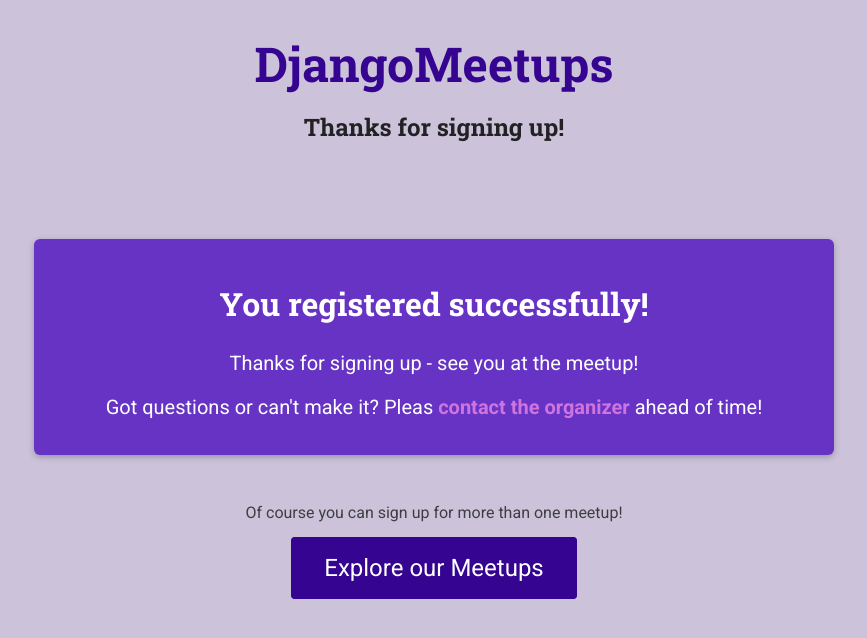
After one commit to milenkoanicic/django_course_site, a Django app: a page that uses meetups/templates/meetups/registration-success.html in a window 1280 px wide. The commit adds this page. Shown: the top 638 px of the page, without its empty margins (206-1073 px from the left). Run offline with Django 4.2, Linux system fonts and the light colour scheme; data comes from the database, SQL or seed files in the repository; both versions use the stored data as it was after the commit.

Commit message:
completed course

```diff
--- a/django_course_site/urls.py
+++ b/django_course_site/urls.py
@@ -17,8 +17,10 @@ from django.contrib import admin
 from django.urls import path, include
 from django.conf.urls.static import static
 from django.conf import settings
+from django.views.generic.base import RedirectView
 
 urlpatterns = [
     path('admin/', admin.site.urls),
-    path('', include('meetups.urls'))
+    path('', RedirectView.as_view(url='/meetups')),
+    path('meetups/', include('meetups.urls'))
 ] + static(settings.MEDIA_URL, document_root=settings.MEDIA_ROOT)
--- /dev/null
+++ b/meetups/forms.py
@@ -0,0 +1,4 @@
+from django import forms
+
+class RegistrationForm(forms.Form):
+    email = forms.EmailField(label='Your email')
--- /dev/null
+++ b/meetups/static/meetups/styles/registration-confirmation.css
@@ -0,0 +1,37 @@
+main {
+    text-align: center;
+  }
+
+  #confirmation {
+    max-width: 50rem;
+    margin: 3rem auto;
+    box-shadow: 0 2px 6px rgba(0, 0, 0, 0.25);
+    padding: 1rem;
+    background-color: #6633c4;
+    border-radius: 6px;
+    color: white
+  }
+
+  #confirmation h2 {
+    color: inherit;
+    font-size: 2rem;
+  }
+
+  #confirmation p {
+    font-size: 1.25rem;
+  }
+
+  #confirmation p a {
+    color: #cf74df;
+    text-decoration: none;
+    font-weight: bold;
+  }
+
+  #continue p {
+    margin: 2rem 0;
+  }
+
+  #continue .btn {
+    font-size: 1.5rem;
+    padding: 1rem 2rem;
+  }
--- /dev/null
+++ b/meetups/templates/meetups/registration-success.html
@@ -0,0 +1,26 @@
+{% extends 'meetups/base/base.html' %}
+
+{% load static %}
+
+{% block title %}You registered successfully!{% endblock %}
+
+{% block site_css %}
+<link rel="stylesheet" href="{% static 'meetups/styles/registration-confirmation.css' %}">
+{% endblock %}
+
+{% block main_heading %}
+Thanks for signing up!
+{% endblock %}
+
+{% block body %}
+<section id="confirmation">
+    <h2>You registered successfully!</h2>
+    <p>Thanks for signing up - see you at the meetup!</p>
+    <p>Got questions or can't make it? Pleas <a href="mailto:{{ organizer_email }}">contact the organizer</a> ahead of time!</p>
+</section>
+
+<section id="continue">
+    <p>Of course you can sign up for more than one meetup!</p>
+    <p><a href="/meetups/" class="btn">Explore our Meetups</a></p>
+</section>
+{% endblock %}
--- a/meetups/urls.py
+++ b/meetups/urls.py
@@ -3,6 +3,7 @@ from django.urls import path
 from . import views
 
 urlpatterns = [
-    path('meetups/', views.index, name='all-meetups'), # our-domain.com/meetups
-    path('meetups/<slug:meetup_slug>', views.meetup_details, name='meetup-detail'), # our-domain.com/meetups/<dynamic-path-segment>
+    path('', views.index, name='all-meetups'), # our-domain.com/meetups
+    path('<slug:meetup_slug>/success', views.confirm_registration, name='confirm-registration'),
+    path('<slug:meetup_slug>', views.meetup_details, name='meetup-detail'), # our-domain.com/meetups/<dynamic-path-segment>
 ]
--- a/meetups/views.py
+++ b/meetups/views.py
@@ -1,6 +1,8 @@
-from django.shortcuts import render
+from django.shortcuts import render, redirect
 
-from .models import Meetup
+from .forms import RegistrationForm
+
+from .models import Meetup, Participant
 
 # Create your views here.
 
@@ -13,11 +15,28 @@ def index(request):
 def meetup_details(request, meetup_slug):
     try:
         selected_meetup = Meetup.objects.get(slug=meetup_slug)
+        if request.method == 'GET':
+            registration_form = RegistrationForm()
+        else:
+            registration_form = RegistrationForm(request.POST)
+            if registration_form.is_valid():
+                user_email = registration_form.cleaned_data['email']
+                participant, _ = Participant.objects.get_or_create(email=user_email)
+                selected_meetup.participants.add(participant)
+                return redirect('confirm-registration', meetup_slug=meetup_slug)
+
         return render(request, 'meetups/meetup-details.html', {
-            'meetup_found': True,
-            'meetup': selected_meetup
-        })
+                'meetup_found': True,
+                'meetup': selected_meetup,
+                'form': registration_form
+            })
     except Exception as exc:
         return render(request, 'meetups/meetup-details.html', {
             'meetup_found': False
         })
+
+def confirm_registration(request, meetup_slug):
+    meetup = Meetup.objects.get(slug=meetup_slug)
+    return render(request, 'meetups/registration-success.html', {
+        'organizer_email': meetup.organizer_email
+    })
```
Also changed, not shown: meetups/templates/meetups/meetup-details.html (+12 -3 lines), db.sqlite3.
